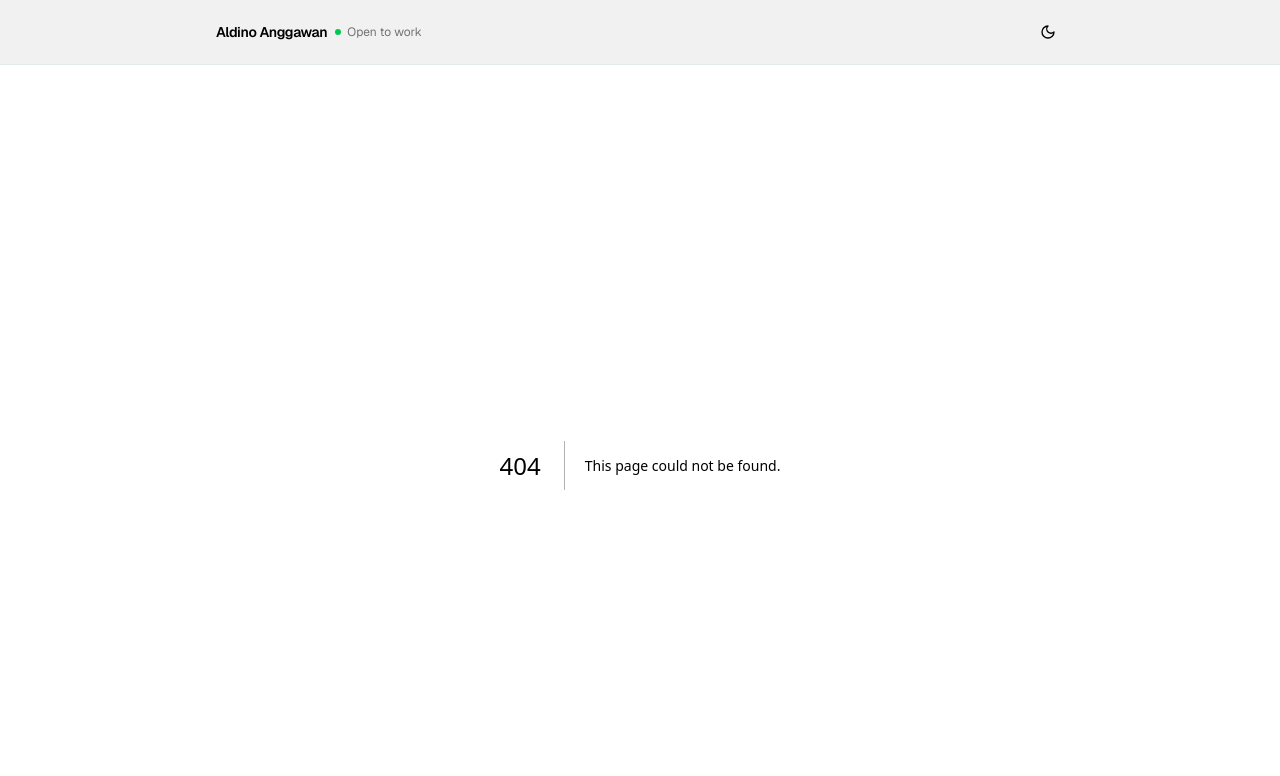
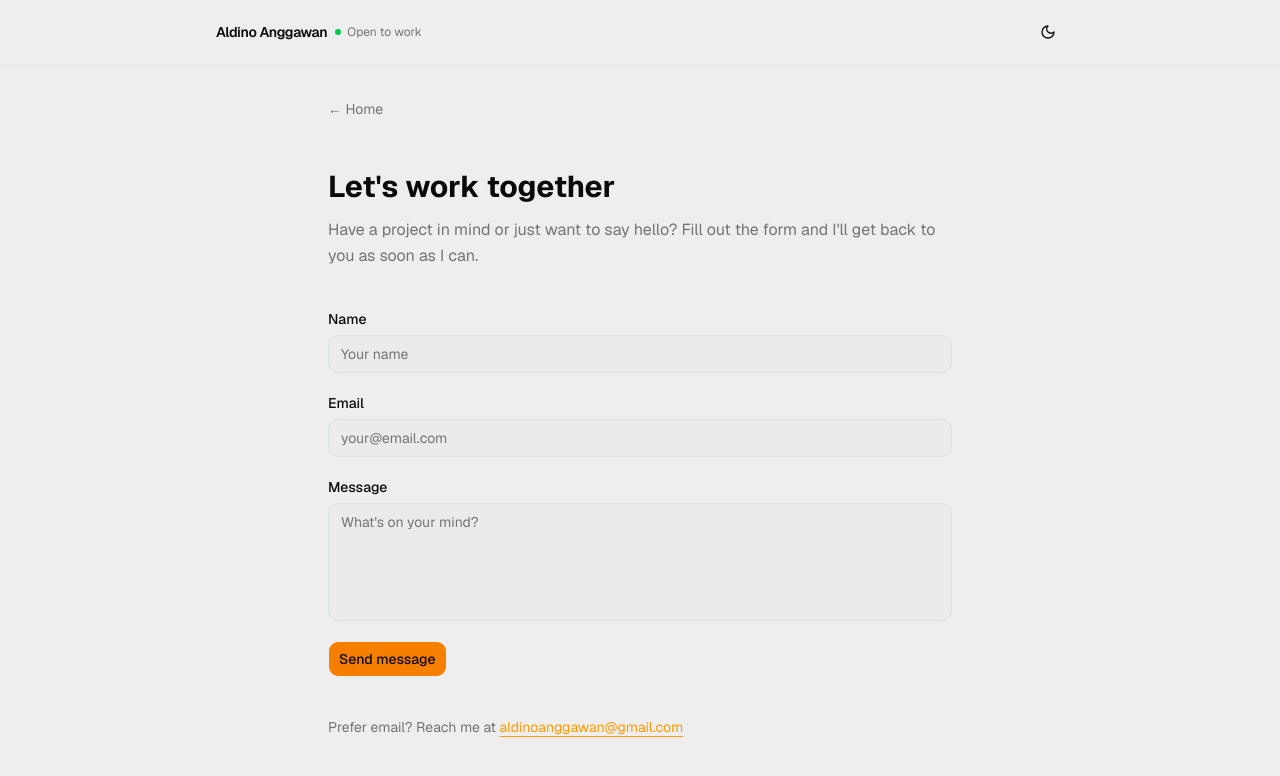
Before and after one commit to aldinoanggawan/portfolio, a Next.js app: page /contact in a window 1280 px wide. Before the commit this address had no page. Shown: the top 776 px of the page. Built offline with nearby package versions, Linux system fonts and the light colour scheme.

Commit message:
add contact page with email form

```diff
--- /dev/null
+++ b/app/api/contact/route.ts
@@ -0,0 +1,42 @@
+import { Resend } from 'resend';
+
+import { contactSchema } from '@/lib/validations/contact';
+
+const resend = new Resend(process.env.RESEND_API_KEY);
+
+export async function POST(request: Request) {
+  try {
+    const body = await request.json();
+    const result = contactSchema.safeParse(body);
+
+    if (!result.success) {
+      return Response.json(
+        { error: result.error.issues[0].message },
+        { status: 400 },
+      );
+    }
+
+    const { name, email, message, _honey } = result.data;
+
+    if (_honey) {
+      return Response.json({ success: true });
+    }
+
+    const { error } = await resend.emails.send({
+      from: 'Portfolio Contact <onboarding@resend.dev>',
+      to: process.env.CONTACT_EMAIL as string,
+      subject: `New message from ${name}`,
+      text: `Name: ${name}\nEmail: ${email}\n\nMessage:\n${message}`,
+    });
+
+    if (error) {
+      return Response.json({ error: error.message }, { status: 500 });
+    }
+
+    return Response.json({ success: true });
+  } catch (err) {
+    const message =
+      err instanceof Error ? err.message : 'Internal server error';
+    return Response.json({ error: message }, { status: 500 });
+  }
+}
--- /dev/null
+++ b/app/contact/page.tsx
@@ -0,0 +1,39 @@
+import Link from 'next/link';
+
+import { ContactForm } from '@/components/contact-form';
+
+const ContactPage = () => {
+  return (
+    <>
+      <div className="mx-auto w-full max-w-2xl px-6 pt-8">
+        <Link
+          href="/"
+          className="text-sm text-muted-foreground transition-colors hover:text-foreground"
+        >
+          ← Home
+        </Link>
+      </div>
+      <main className="mx-auto max-w-2xl px-6 py-12">
+        <h1 className="mb-3 text-2xl font-bold text-foreground md:text-3xl">
+          Let&apos;s work together
+        </h1>
+        <p className="mb-10 text-base leading-relaxed text-muted-foreground">
+          Have a project in mind or just want to say hello? Fill out the form
+          and I&apos;ll get back to you as soon as I can.
+        </p>
+        <ContactForm />
+        <p className="mt-10 text-sm text-muted-foreground">
+          Prefer email? Reach me at{' '}
+          <a
+            href="mailto:aldinoanggawan@gmail.com"
+            className="text-amber-500 underline underline-offset-4 transition-colors hover:text-amber-400"
+          >
+            aldinoanggawan@gmail.com
+          </a>
+        </p>
+      </main>
+    </>
+  );
+};
+
+export default ContactPage;
--- a/app/layout.tsx
+++ b/app/layout.tsx
@@ -1,5 +1,6 @@
 import type { Metadata } from 'next';
 import { Geist, Geist_Mono } from 'next/font/google';
+import { Toaster } from 'sonner';
 import './globals.css';
 import { Providers } from './providers';
 import { Navbar } from '@/components/navbar';
@@ -35,6 +36,7 @@ const RootLayout = ({
         <Providers>
           <Navbar />
           {children}
+          <Toaster richColors position="bottom-right" />
         </Providers>
       </body>
     </html>
--- /dev/null
+++ b/components/contact-form.tsx
@@ -0,0 +1,114 @@
+'use client';
+
+import { zodResolver } from '@hookform/resolvers/zod';
+import { useForm } from 'react-hook-form';
+import { toast } from 'sonner';
+
+import { Button } from '@/components/ui/button';
+import {
+  contactSchema,
+  type ContactFormValues,
+} from '@/lib/validations/contact';
+
+export const ContactForm = () => {
+  const {
+    register,
+    handleSubmit,
+    reset,
+    formState: { errors, isSubmitting },
+  } = useForm<ContactFormValues>({
+    resolver: zodResolver(contactSchema),
+    defaultValues: { name: '', email: '', message: '', _honey: '' },
+  });
+
+  const onSubmit = async (data: ContactFormValues) => {
+    try {
+      const res = await fetch('/api/contact', {
+        method: 'POST',
+        headers: { 'Content-Type': 'application/json' },
+        body: JSON.stringify(data),
+      });
+
+      if (!res.ok) {
+        throw new Error();
+      }
+
+      toast.success("Message sent! I'll get back to you soon.");
+      reset();
+    } catch {
+      toast.error('Something went wrong. Please try again.');
+    }
+  };
+
+  return (
+    <form onSubmit={handleSubmit(onSubmit)} className="flex flex-col gap-5">
+      <input
+        {...register('_honey')}
+        type="text"
+        tabIndex={-1}
+        autoComplete="off"
+        aria-hidden="true"
+        className="hidden"
+      />
+
+      <div className="flex flex-col gap-1.5">
+        <label htmlFor="name" className="text-sm font-medium">
+          Name
+        </label>
+        <input
+          {...register('name')}
+          id="name"
+          type="text"
+          autoComplete="name"
+          placeholder="Your name"
+          className="rounded-lg border border-border bg-input/30 px-3 py-2 text-sm placeholder:text-muted-foreground focus:outline-none focus:ring-2 focus:ring-ring/50 focus:border-ring transition-colors"
+        />
+        {errors.name && (
+          <p className="text-xs text-destructive">{errors.name.message}</p>
+        )}
+      </div>
+
+      <div className="flex flex-col gap-1.5">
+        <label htmlFor="email" className="text-sm font-medium">
+          Email
+        </label>
+        <input
+          {...register('email')}
+          id="email"
+          type="email"
+          autoComplete="email"
+          placeholder="your@email.com"
+          className="rounded-lg border border-border bg-input/30 px-3 py-2 text-sm placeholder:text-muted-foreground focus:outline-none focus:ring-2 focus:ring-ring/50 focus:border-ring transition-colors"
+        />
+        {errors.email && (
+          <p className="text-xs text-destructive">{errors.email.message}</p>
+        )}
+      </div>
+
+      <div className="flex flex-col gap-1.5">
+        <label htmlFor="message" className="text-sm font-medium">
+          Message
+        </label>
+        <textarea
+          {...register('message')}
+          id="message"
+          rows={5}
+          placeholder="What's on your mind?"
+          className="resize-none rounded-lg border border-border bg-input/30 px-3 py-2 text-sm placeholder:text-muted-foreground focus:outline-none focus:ring-2 focus:ring-ring/50 focus:border-ring transition-colors"
+        />
+        {errors.message && (
+          <p className="text-xs text-destructive">{errors.message.message}</p>
+        )}
+      </div>
+
+      <Button
+        type="submit"
+        disabled={isSubmitting}
+        size="lg"
+        className="self-start bg-primary text-primary-foreground hover:bg-primary/90"
+      >
+        {isSubmitting ? 'Sending...' : 'Send message'}
+      </Button>
+    </form>
+  );
+};
--- a/components/sections/hero.tsx
+++ b/components/sections/hero.tsx
@@ -1,3 +1,5 @@
+import Link from 'next/link';
+
 import { Button } from '@/components/ui/button';
 
 export const Hero = () => {
@@ -25,7 +27,7 @@ export const Hero = () => {
           <a href="#work">View my work</a>
         </Button>
         <Button asChild variant="outline" size="lg" className="px-6">
-          <a href="#contact">Say hello</a>
+          <Link href="/contact">Say hello</Link>
         </Button>
       </div>
     </section>
--- /dev/null
+++ b/lib/validations/contact.ts
@@ -0,0 +1,10 @@
+import { z } from 'zod';
+
+export const contactSchema = z.object({
+  name: z.string().min(2).max(100),
+  email: z.email(),
+  message: z.string().min(10).max(2000),
+  _honey: z.string().optional(),
+});
+
+export type ContactFormValues = z.infer<typeof contactSchema>;
```
Also changed, not shown: package.json (+6 -1 lines), 1 other file (tests, documents, lock files or other folders).
